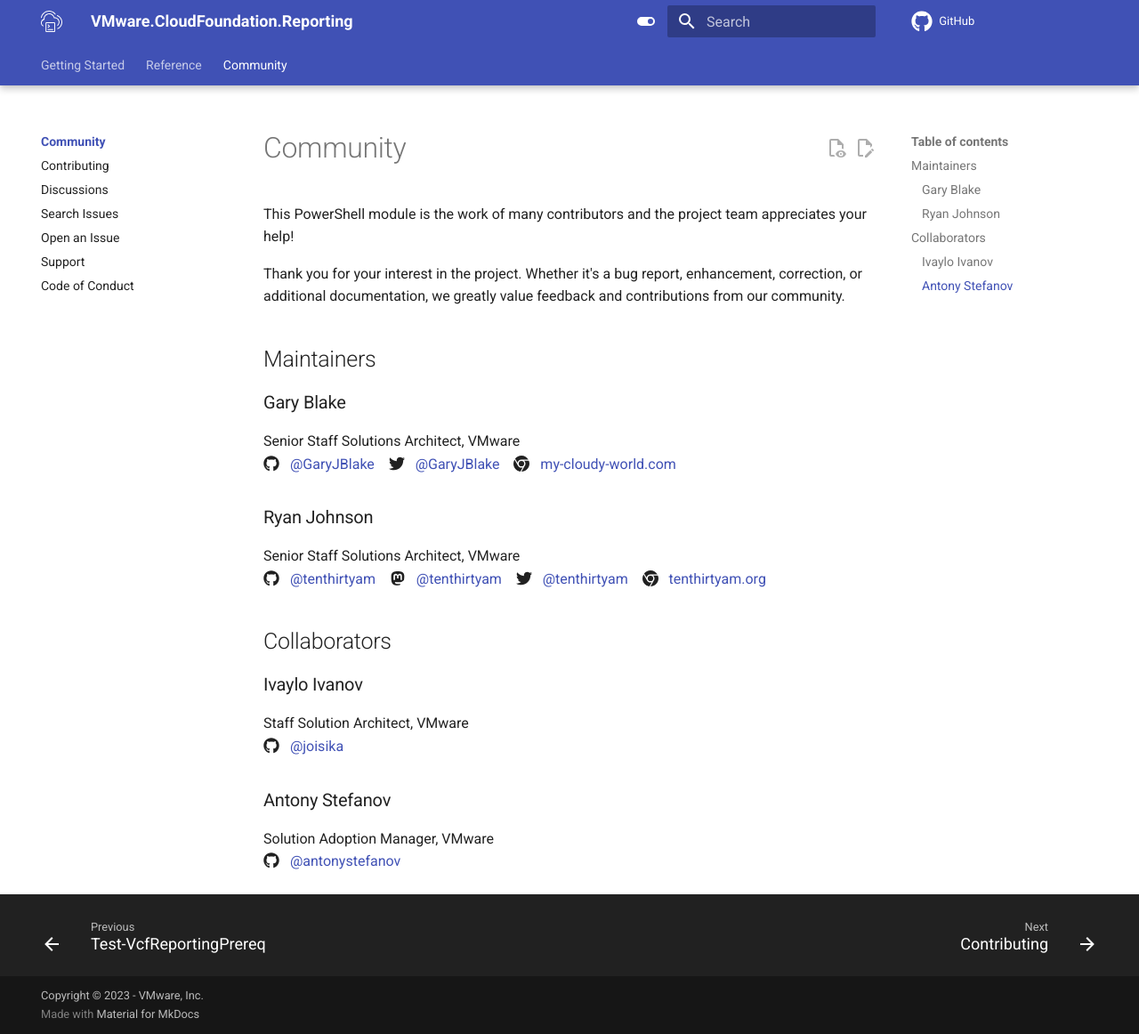
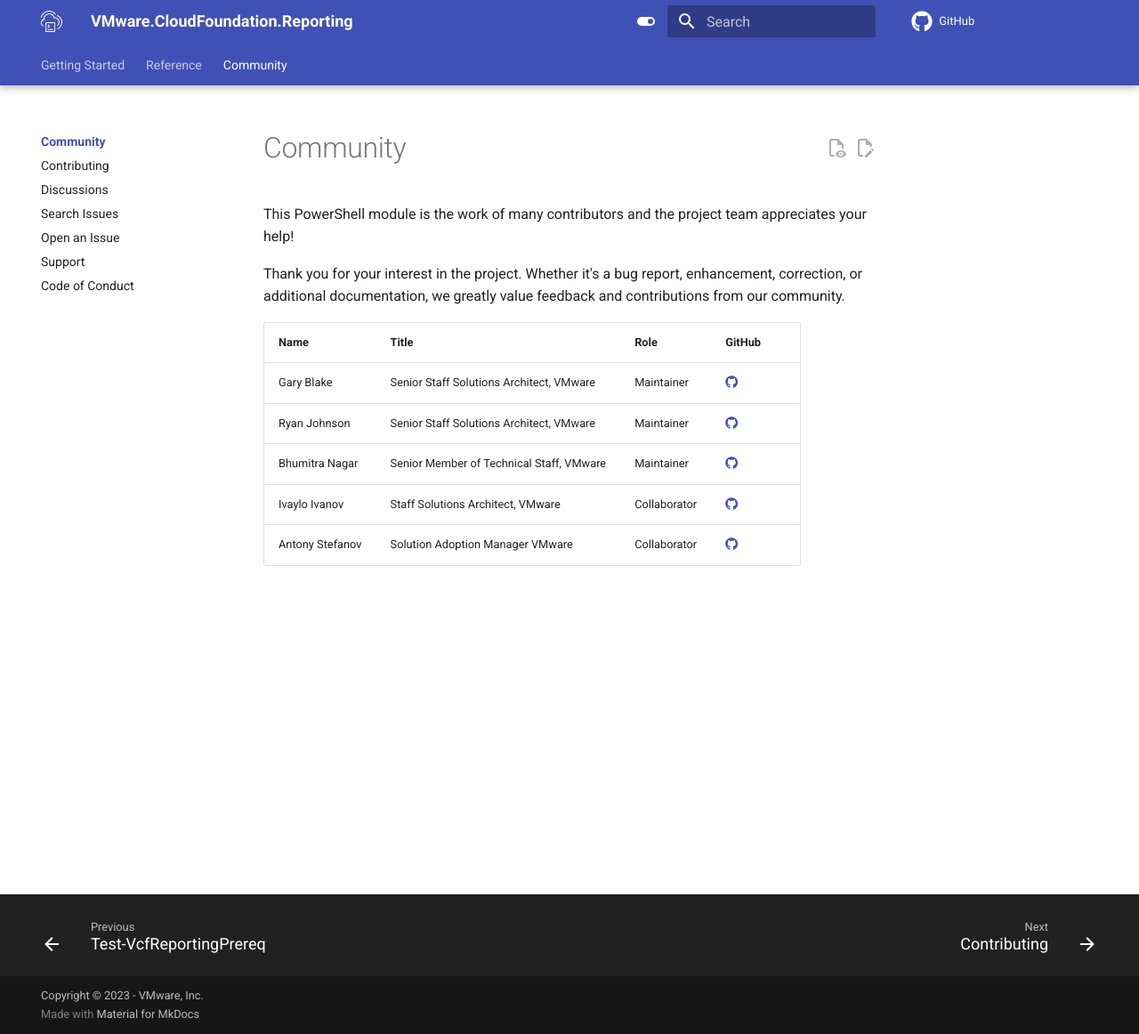
Before and after one commit to vmware/powershell-module-for-vmware-cloud-foundation-reporting, an MkDocs documentation site: the page built from docs/community/index.md, in a window 1280 px wide and 1162 px high. Shown: the whole window at 89% size. Built offline with MkDocs 1.6.1 and Material for MkDocs 9.7.7, drawn with Linux system fonts in a browser that asks for light colours; comment, search, counter and statistics services are not loaded; the version menu is left out.

```diff
--- a/docs/community/index.md
+++ b/docs/community/index.md
@@ -5,31 +5,10 @@ This PowerShell module is the work of many contributors and the project team app
 Thank you for your interest in the project. Whether it's a bug report, enhancement, correction, or
 additional documentation, we greatly value feedback and contributions from our community.
 
-## Maintainers
-
-### Gary Blake
-
-Senior Staff Solutions Architect, VMware</br>
-:fontawesome-brands-github: &nbsp; [@GaryJBlake](https://github.com/GaryJBlake) &nbsp;&nbsp;
-:fontawesome-brands-twitter: &nbsp; [@GaryJBlake](https://twitter.com/GaryJBlake) &nbsp;&nbsp;
-:fontawesome-brands-chrome: &nbsp; [my-cloudy-world.com](https://my-cloudy-world.com)
-
-### Ryan Johnson
-
-Senior Staff Solutions Architect, VMware</br>
-:fontawesome-brands-github: &nbsp; [@tenthirtyam](https://github.com/tenthirtyam) &nbsp;&nbsp;
-:fontawesome-brands-mastodon: &nbsp; [@tenthirtyam](https://mastodon.social/@tenthirtyam) &nbsp;&nbsp;
-:fontawesome-brands-twitter: &nbsp; [@tenthirtyam](https://twitter.com/tenthirtyam) &nbsp;&nbsp;
-:fontawesome-brands-chrome: &nbsp; [tenthirtyam.org](https://tenthirtyam.org)
-
-## Collaborators
-
-### Ivaylo Ivanov
-
-Staff Solution Architect, VMware</br>
-:fontawesome-brands-github: &nbsp; [@joisika](https://github.com/joisika)
-
-### Antony Stefanov
-
-Solution Adoption Manager, VMware</br>
-:fontawesome-brands-github: &nbsp; [@antonystefanov](https://github.com/antonystefanov)
+Name            | Title                                    | Role         | GitHub                                                           |
+----------------|------------------------------------------|--------------|------------------------------------------------------------------|
+Gary Blake      | Senior Staff Solutions Architect, VMware | Maintainer   | [:fontawesome-brands-github:](https://github.com/GaryJBlake)     |
+Ryan Johnson    | Senior Staff Solutions Architect, VMware | Maintainer   | [:fontawesome-brands-github:](https://github.com/tenthirtyam)    |
+Bhumitra Nagar  | Senior Member of Technical Staff, VMware | Maintainer   | [:fontawesome-brands-github:](https://github.com/bhumitra)       |
+Ivaylo Ivanov   | Staff Solutions Architect, VMware        | Collaborator | [:fontawesome-brands-github:](https://github.com/joisika)        |
+Antony Stefanov | Solution Adoption Manager VMware         | Collaborator | [:fontawesome-brands-github:](https://github.com/antonystefanov) |
```
Also changed, not shown: README.md (+6 -8 lines), docs/community/support.md (+7 -6 lines).
